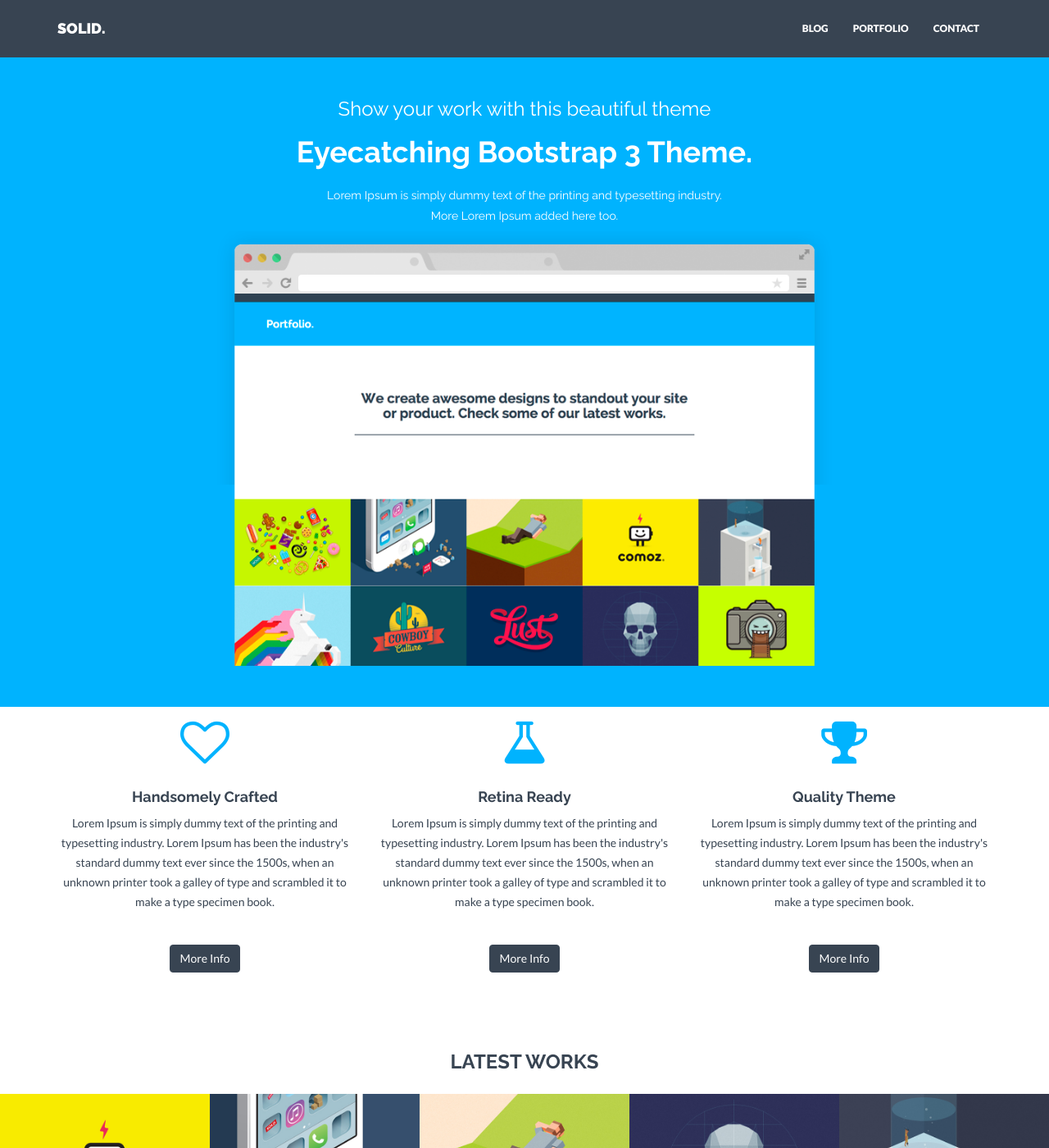
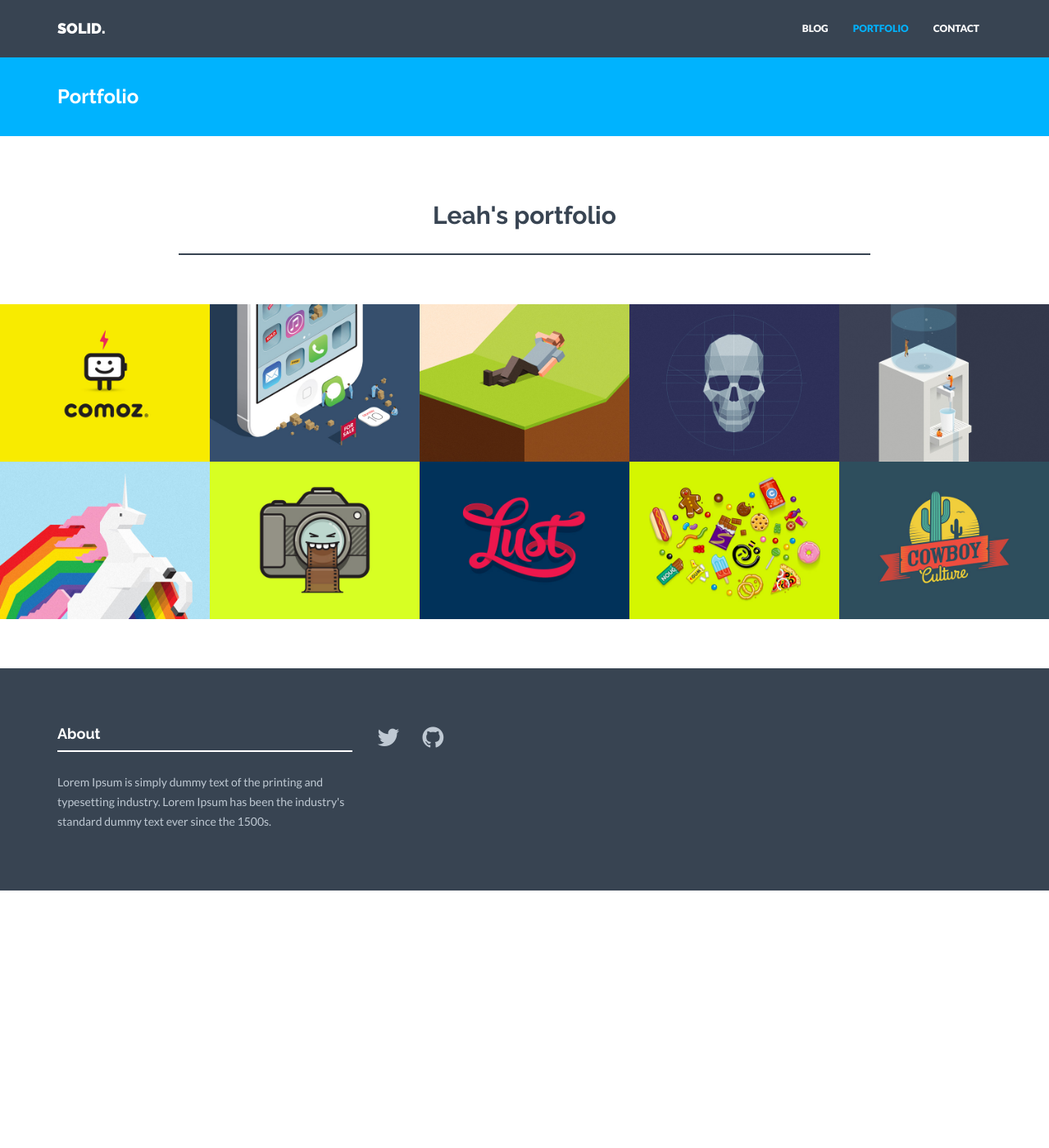
Before and after one commit to leahjs/leahjs.github.io, a Jekyll site: the page built from index.html, in a window 1280 px wide and 1400 px high. Shown: the whole window at 82% size. Built offline with Jekyll 4.4.1, drawn with Linux system fonts in a browser that asks for light colours; nearby versions of some CDN libraries; some of the changed lines change nothing that is shown; some of the changed text lies outside the part shown.

Commit message:
made minor edits to index and config.yml

```diff
--- a/_config.yml
+++ b/_config.yml
@@ -26,67 +26,69 @@ colors:  #in hex code if not noted else
 
 # Social networks usernames. Many more available: google-plus, flickr, linkedin, etc). Shown in footer.
 social:
-  - title: dribbble
-    url:
-  - title: facebook
-    url:
+  # - title: dribbble
+    # url:
+  # - title: facebook
+  #   url:
   - title: twitter
-    url:
-  - title: instagram
-    url:
-  - title: tumblr
-    url:
+    url: http://www.twitter.com/leahjs
+  - title: github
+    url: http://www.github.com/leahjs
+  # - title: instagram
+  #   url:
+  # - title: tumblr
+  #   url:
 
 # Postal address (add as many lines as necessary). Shown in footer and on Contact page.
-address:
-  - lines:
-    - Some Ave, 987,
-    - 23890, New York,
-    - United States.
-email: hello@solidtheme.com
-tel: +34 8493-4893
+# address:
+#   - lines:
+#     - Some Ave, 987,
+#     - 23890, New York,
+#     - United States.
+# email: hello@solidtheme.com
+# tel: +34 8493-4893
 
 
 ### GENERAL DATA FOR VARIOUS LOCATIONS ###
 
 # Members information. Shown on About page.
-members:
-  - name: Mark Webber
-    position: CEO
-    text: Lorem Ipsum is simply dummy text of the printing and typesetting industry.
-    img: team01.jpg
-    social:
-      - title: envelope #use for email address
-        url: mailto:name@domain.com
-      - title: twitter
-        url: http://twitter.com/handle
-  - name: Paul Jameson
-    position: Lead Designer
-    text: Lorem Ipsum is simply dummy text of the printing and typesetting industry.
-    img: team02.jpg
-    social:
-      - title: envelope #use for email address
-        url: mailto:name@domain.com
-      - title: twitter
-        url: http://twitter.com/handle
-  - name: Laura Sommers
-    position: Lead Developer
-    text: Lorem Ipsum is simply dummy text of the printing and typesetting industry.
-    img: team03.jpg
-    social:
-      - title: envelope #use for email address
-        url: mailto:name@domain.com
-      - title: twitter
-        url: http://twitter.com/handle
-  - name: Martin Blunt
-    position: Marketing
-    text: Lorem Ipsum is simply dummy text of the printing and typesetting industry.
-    img: team04.jpg
-    social:
-      - title: envelope #use for email address
-        url: mailto:name@domain.com
-      - title: twitter
-        url: http://twitter.com/handle
+# members:
+#   - name: Mark Webber
+#     position: CEO
+#     text: Lorem Ipsum is simply dummy text of the printing and typesetting industry.
+#     img: team01.jpg
+#     social:
+#       - title: envelope #use for email address
+#         url: mailto:name@domain.com
+#       - title: twitter
+#         url: http://twitter.com/handle
+#   - name: Paul Jameson
+#     position: Lead Designer
+#     text: Lorem Ipsum is simply dummy text of the printing and typesetting industry.
+#     img: team02.jpg
+#     social:
+#       - title: envelope #use for email address
+#         url: mailto:name@domain.com
+#       - title: twitter
+#         url: http://twitter.com/handle
+#   - name: Laura Sommers
+#     position: Lead Developer
+#     text: Lorem Ipsum is simply dummy text of the printing and typesetting industry.
+#     img: team03.jpg
+#     social:
+#       - title: envelope #use for email address
+#         url: mailto:name@domain.com
+#       - title: twitter
+#         url: http://twitter.com/handle
+#   - name: Martin Blunt
+#     position: Marketing
+#     text: Lorem Ipsum is simply dummy text of the printing and typesetting industry.
+#     img: team04.jpg
+#     social:
+#       - title: envelope #use for email address
+#         url: mailto:name@domain.com
+#       - title: twitter
+#         url: http://twitter.com/handle
 
 # Clients information. Shown on Home and About pages.
 clients:
@@ -103,7 +105,7 @@ clients:
 about: "Lorem Ipsum is simply dummy text of the printing and typesetting industry. Lorem Ipsum has been the industry's standard dummy text ever since the 1500s."
 
 # Testimonial content. Shown on Home and About page.
-testimonial:
-    message: "Lorem Ipsum is simply dummy text of the printing and typesetting industry. Lorem Ipsum has been the industry's standard dummy text ever since the 1500s, when an unknown printer took a galley of type and scrambled it to make a type specimen book. It has survived not only five centuries, but also the leap into electronic typesetting, remaining essentially unchanged."
-    author: Marcel Newman
-    position: WEB DESIGNER - BLACKTIE.CO
+# testimonial:
+#     message: "Lorem Ipsum is simply dummy text of the printing and typesetting industry. Lorem Ipsum has been the industry's standard dummy text ever since the 1500s, when an unknown printer took a galley of type and scrambled it to make a type specimen book. It has survived not only five centuries, but also the leap into electronic typesetting, remaining essentially unchanged."
+#     author: Marcel Newman
+#     position: WEB DESIGNER - BLACKTIE.CO
--- a/_includes/clients.html
+++ b/_includes/clients.html
@@ -7,6 +7,6 @@
                     <img src="{{ "/assets/img/clients/" | prepend: site.baseurl }}{{ client.img }}" class="img-responsive">
                 </div>
             {% endfor %} -->
-        <!-- </div><! --/row -->
-<!--     </div><! --/container -->
-<!-- </div><! --/cwrap -->
+       <!--  </div> --><! --/row -->
+ <!--    </div> --><! --/container -->
+<!-- </div> --><! --/cwrap -->
--- a/_includes/footer.html
+++ b/_includes/footer.html
@@ -15,15 +15,15 @@
                     {% endfor %}
                 </p>
             </div>
-            <div class="col-lg-4">
-                <h4>Our Bunker</h4>
+            <!-- <div class="col-lg-4"> -->
+       <!--          <h4>Our Bunker</h4>
                 <div class="hline-w"></div>
                 <p>
                     {% for line in site.address.first.lines %}
                         {{ line }} <br>
                     {% endfor %}
-                </p>
-            </div>
+                </p> -->
+            <!-- </div> -->
         </div><! --/row -->
     </div><! --/container -->
 </div><! --/footerwrap -->
--- a/_includes/header.html
+++ b/_includes/header.html
@@ -1,12 +1,12 @@
 <div id="headerwrap">
     <div class="container">
         <div class="row">
-            <div class="col-lg-8 col-lg-offset-2">
+            <!-- <div class="col-lg-8 col-lg-offset-2">
                 <h3>Show your work with this beautiful theme</h3>
                 <h1>Eyecatching Bootstrap 3 Theme.</h1>
                 <h5>Lorem Ipsum is simply dummy text of the printing and typesetting industry.</h5>
                 <h5>More Lorem Ipsum added here too.</h5>
-            </div>
+            </div> -->
             <div class="col-lg-8 col-lg-offset-2 himg">
                 <img src="{{ "/assets/img/browser.png" | prepend: site.baseurl }}" class="img-responsive">
             </div>
--- a/_includes/testimonial.html
+++ b/_includes/testimonial.html
@@ -8,6 +8,6 @@
             <h4><br/>{{ site.testimonial.author }}</h4>
             <p>{{ site.testimonial.position }}</p>
             </div> -->
-<!--         </div><! --/row --> -->
-<!--     </div><! --/container --> -->
-<!-- </div><! --/twrap --> -->
+     <!--    </div> --><! --/row -->
+   <!--  </div> --><! --/container -->
+<!-- </div> --><! --/twrap -->
--- a/index.html
+++ b/index.html
@@ -1,7 +1,7 @@
 ---
 layout: portfolio
 title: Portfolio
-permalink: /portfolio/
+permalink: /
 ---
 
 <!-- <div class="container mtb"> -->
```
